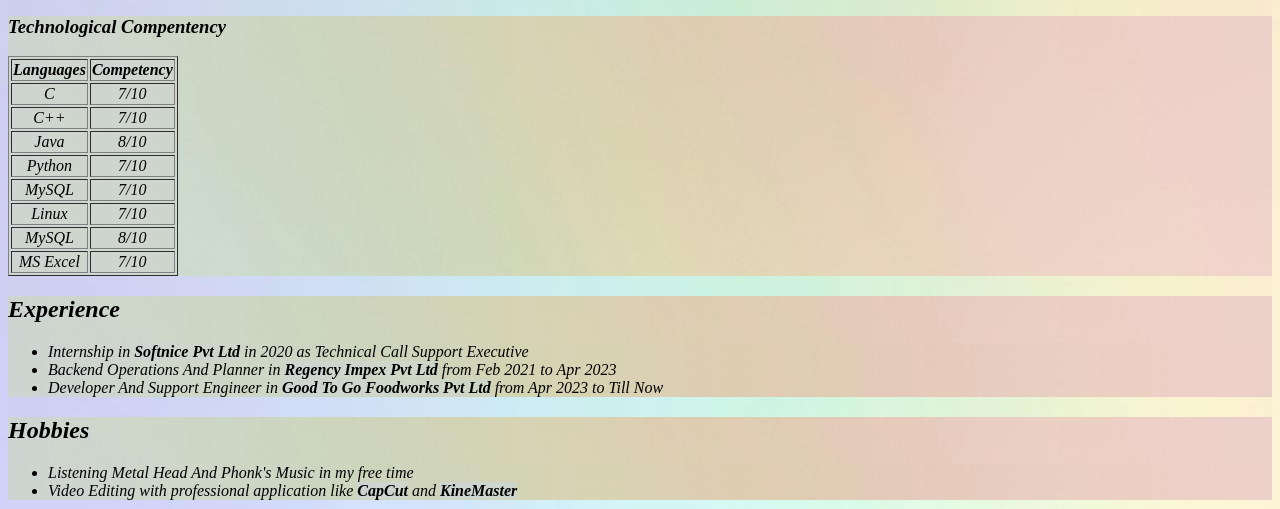
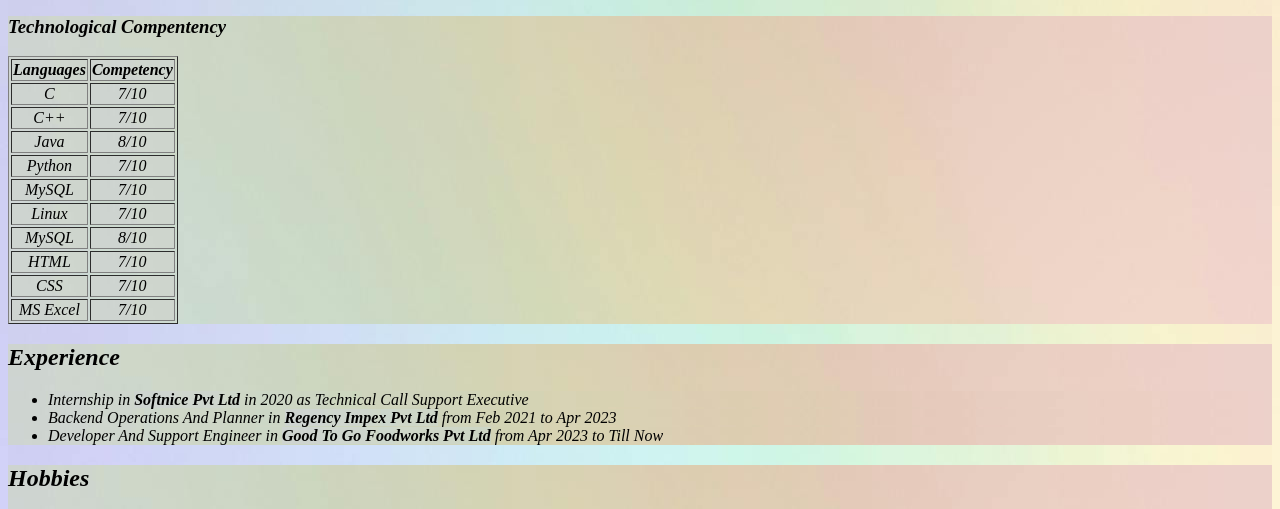
Before and after one commit to Er-Shahbaz-Khan/Portfolio, a plain HTML site: page index.html in a window 1280 px wide. Shown: the part 1698-2207 px from the top of the page. Drawn offline with Linux system fonts and the light colour scheme.

Commit message:
Update index.html
updated the table of webpage

```diff
--- a/index.html
+++ b/index.html
@@ -159,6 +159,14 @@ As I grow in this field, I'm excited to collaborate with like-minded individuals
                     <td>8/10</td>
                 </tr>
                 <tr>
+                    <td>HTML</td>
+                    <td>7/10</td>
+                </tr>
+                <tr>
+                    <td>CSS</td>
+                    <td>7/10</td>
+                </tr>
+                <tr>
                     <td>MS Excel</td>
                     <td>7/10</td>
                 </tr>
```
